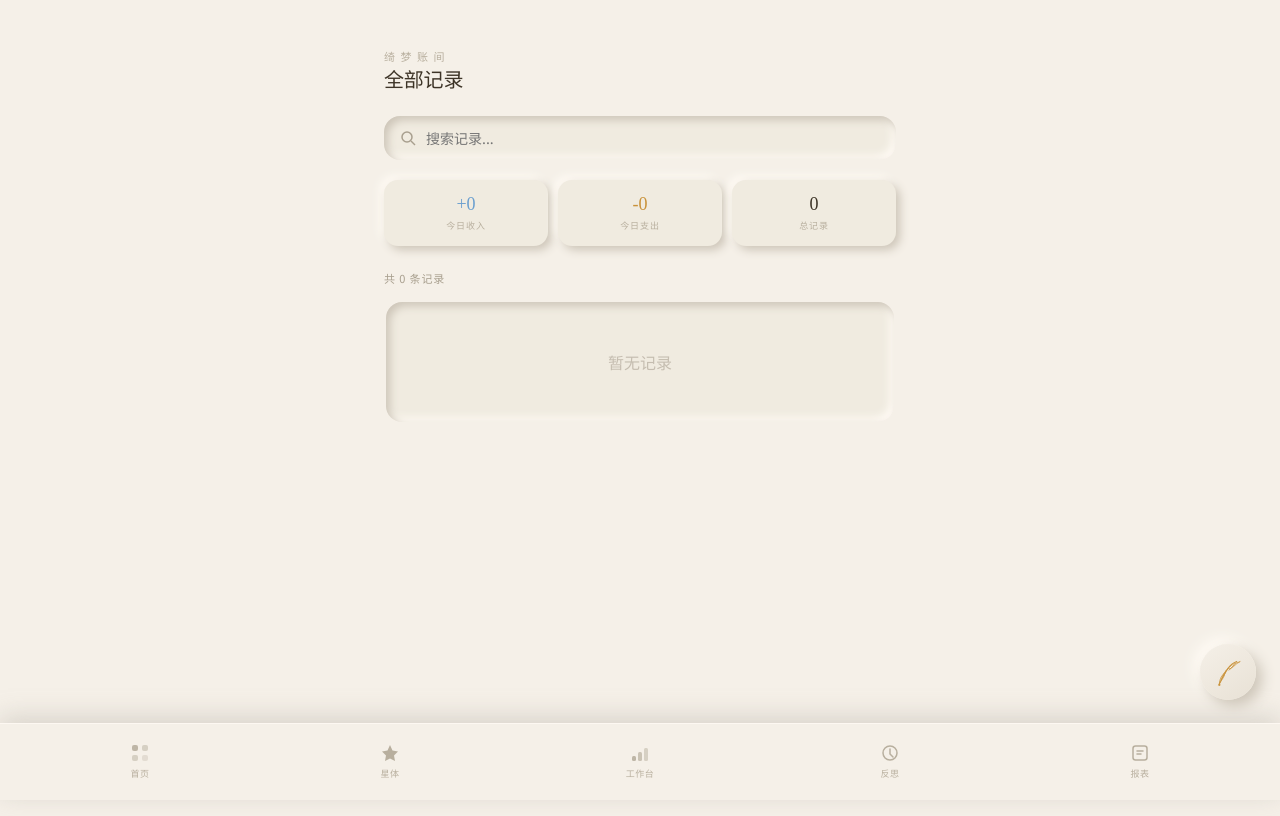
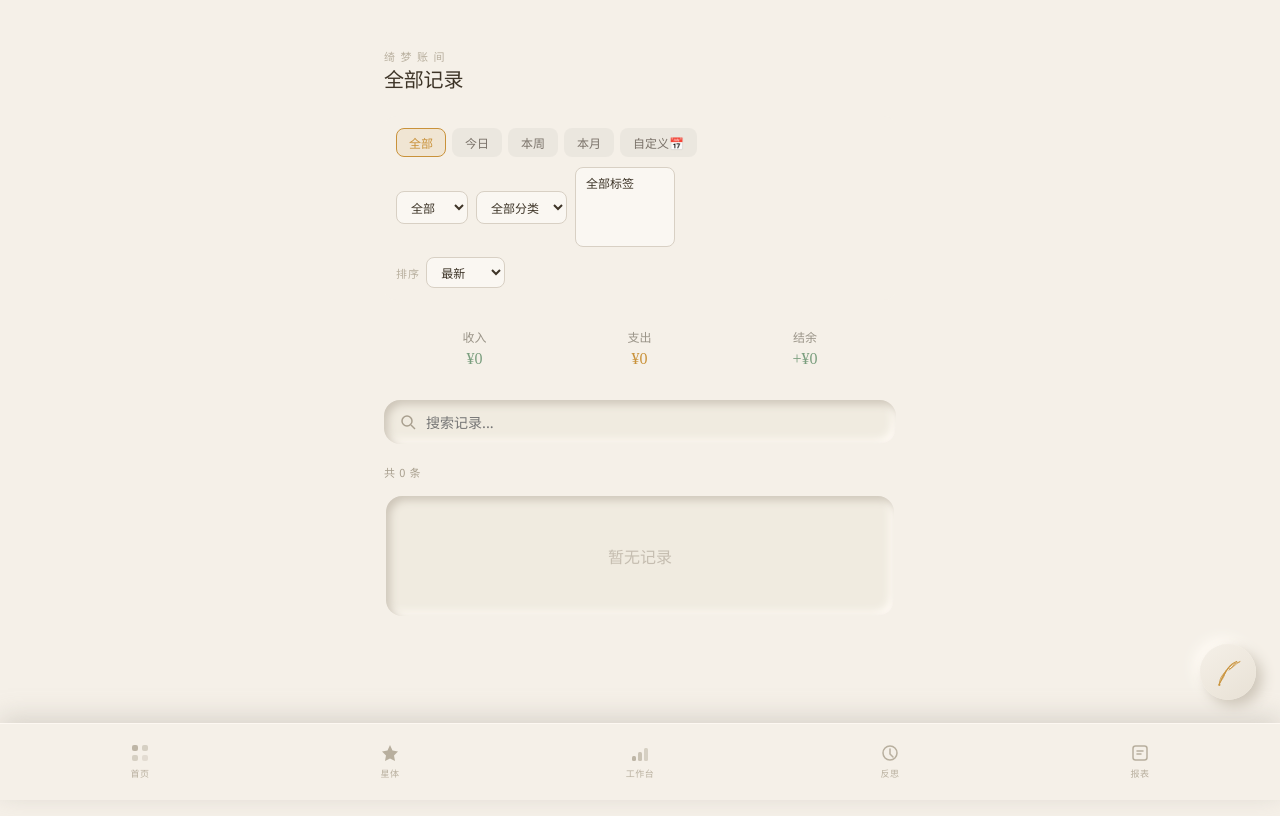
Before and after one commit to YMIR777/qimeng-vault, a React (Vite) app: page /records in a window 1280 px wide. Shown: the top 816 px of the page. Built offline with nearby package versions, Linux system fonts and the light colour scheme.

Commit message:
feat(records): integrate all filter/pagination components into Records page

```diff
--- a/src/pages/Records.tsx
+++ b/src/pages/Records.tsx
@@ -1,6 +1,11 @@
-import { useState, useMemo, useRef } from 'react';
+import { useState, useMemo, useRef, useEffect } from 'react';
 import { useLedger } from '../store/useLedger';
+import { useRecordsFilter } from '../hooks/useRecordsFilter';
+import { useRecordsInfinite } from '../hooks/useRecordsInfinite';
+import { useTags } from '../store/useTags';
 import type { Transaction } from '../store/db';
+import { RecordsFilterBar } from '../components/records/RecordsFilterBar';
+import { MonthlyStats } from '../components/records/MonthlyStats';
 
 const PLATFORMS = ['比心', '微信', '抖音', '小红书', '建行', '招行'];
 const EXPENSE_CATEGORIES = ['交通', '餐饮', '娱乐', '购物', '住房', '医疗', '通讯', '其他'];
@@ -259,14 +264,34 @@ function EditModal({ tx, onClose, onSave }: EditModalProps) {
 export function Records() {
   const pageRef = useRef<HTMLDivElement>(null);
   const { transactions, updateTransaction } = useLedger();
+  const { tags: allTags } = useTags();
   const [search, setSearch] = useState('');
   const [editingTx, setEditingTx] = useState<Transaction | null>(null);
 
-  const filteredTx = useMemo(() => {
-    const sorted = [...transactions].sort((a, b) => b.date - a.date);
-    if (!search.trim()) return sorted;
+  const {
+    filterState,
+    setTimeRange,
+    setCustomDateRange,
+    setType,
+    setCategory,
+    setTagIds,
+    setSort,
+    filteredTransactions,
+    monthlyStats,
+  } = useRecordsFilter(transactions);
+
+  const { visibleTransactions, loadMore, hasMore, reset } = useRecordsInfinite(filteredTransactions);
+
+  // Reset pagination when filter changes
+  useEffect(() => {
+    reset();
+  }, [filterState, reset]);
+
+  // Search-filtered subset (applied on top of useRecordsFilter)
+  const displayTransactions = useMemo(() => {
+    if (!search.trim()) return visibleTransactions;
     const q = search.trim().toLowerCase();
-    return sorted.filter(tx => {
+    return visibleTransactions.filter(tx => {
       const noteMatch = (tx.note || '').toLowerCase().includes(q);
       const catMatch = (tx.category || '').toLowerCase().includes(q);
       const platMatch = (tx.platform || '').toLowerCase().includes(q);
@@ -274,14 +299,38 @@ export function Records() {
       const bossMatch = (tx.bossName || '').toLowerCase().includes(q);
       return noteMatch || catMatch || platMatch || amountMatch || bossMatch;
     });
-  }, [transactions, search]);
+  }, [visibleTransactions, search]);
 
-  const todayIncome = transactions
-    .filter(t => t.type === 'income' && t.date >= new Date().setHours(0, 0, 0, 0))
-    .reduce((s, t) => s + t.amount, 0);
-  const todayExpense = transactions
-    .filter(t => t.type === 'expense' && t.date >= new Date().setHours(0, 0, 0, 0))
-    .reduce((s, t) => s + t.amount, 0);
+  // RecordsFilterBar uses a slightly different state shape — adapt it
+  const filterBarState = useMemo(() => ({
+    timeRange: filterState.timeRange,
+    customStart: filterState.customDateRange
+      ? new Date(filterState.customDateRange.start).toISOString().split('T')[0]
+      : undefined,
+    customEnd: filterState.customDateRange
+      ? new Date(filterState.customDateRange.end).toISOString().split('T')[0]
+      : undefined,
+    type: filterState.type as 'all' | 'income' | 'expense',
+    category: filterState.category,
+    tagIds: filterState.tagIds,
+    sort: filterState.sort,
+  }), [filterState]);
+
+  function handleSetTimeRange(range: 'all' | 'today' | 'week' | 'month' | 'custom') {
+    setTimeRange(range);
+  }
+
+  function handleSetCustomDateRange(start: string, end: string) {
+    if (!start || !end) return;
+    setCustomDateRange({
+      start: new Date(start).getTime(),
+      end: new Date(end).getTime() + 24 * 60 * 60 * 1000 - 1,
+    });
+  }
+
+  function handleSetCategory(category: string) {
+    setCategory(category === '全部' ? '' : category);
+  }
 
   return (
     <>
@@ -308,6 +357,25 @@ export function Records() {
             color: '#3d3427',
             letterSpacing: '-0.01em',
           }}>全部记录</h1>
+        </div>
+
+        {/* Filter bar */}
+        <div className="animate-in">
+          <RecordsFilterBar
+            filterState={filterBarState}
+            setTimeRange={handleSetTimeRange}
+            setCustomDateRange={handleSetCustomDateRange}
+            setType={setType}
+            setCategory={handleSetCategory}
+            setTagIds={setTagIds}
+            setSort={setSort}
+            allTags={allTags}
+          />
+        </div>
+
+        {/* Monthly stats */}
+        <div className="animate-in" style={{ marginBottom: '16px' }}>
+          <MonthlyStats stats={monthlyStats} />
         </div>
 
         {/* Search */}
@@ -354,45 +422,6 @@ export function Records() {
           )}
         </div>
 
-        {/* Stats row */}
-        <div className="animate-in" style={{
-          display: 'grid',
-          gridTemplateColumns: '1fr 1fr 1fr',
-          gap: '10px',
-          marginBottom: '24px',
-        }}>
-          <div style={{
-            background: '#f0ebe0',
-            borderRadius: '14px',
-            padding: '14px',
-            textAlign: 'center',
-            boxShadow: '4px 4px 10px #cdc5b8, -4px -4px 10px #fffbf5',
-          }}>
-            <div style={{ fontSize: '18px', color: '#6b9fcf', fontFamily: "'Noto Serif SC', serif" }}>+{todayIncome.toFixed(0)}</div>
-            <div style={{ fontSize: '9px', color: '#b8af9e', marginTop: '4px', letterSpacing: '0.1em' }}>今日收入</div>
-          </div>
-          <div style={{
-            background: '#f0ebe0',
-            borderRadius: '14px',
-            padding: '14px',
-            textAlign: 'center',
-            boxShadow: '4px 4px 10px #cdc5b8, -4px -4px 10px #fffbf5',
-          }}>
-            <div style={{ fontSize: '18px', color: '#c9923a', fontFamily: "'Noto Serif SC', serif" }}>-{todayExpense.toFixed(0)}</div>
-            <div style={{ fontSize: '9px', color: '#b8af9e', marginTop: '4px', letterSpacing: '0.1em' }}>今日支出</div>
-          </div>
-          <div style={{
-            background: '#f0ebe0',
-            borderRadius: '14px',
-            padding: '14px',
-            textAlign: 'center',
-            boxShadow: '4px 4px 10px #cdc5b8, -4px -4px 10px #fffbf5',
-          }}>
-            <div style={{ fontSize: '18px', color: '#3d3427', fontFamily: "'Noto Serif SC', serif" }}>{transactions.length}</div>
-            <div style={{ fontSize: '9px', color: '#b8af9e', marginTop: '4px', letterSpacing: '0.1em' }}>总记录</div>
-          </div>
-        </div>
-
         {/* Results count */}
         <div className="animate-in" style={{
           fontSize: '11px',
@@ -400,19 +429,21 @@ export function Records() {
           marginBottom: '12px',
           letterSpacing: '0.08em',
         }}>
-          {search ? `搜索「${search}」找到 ${filteredTx.length} 条` : `共 ${filteredTx.length} 条记录`}
+          {search
+            ? `搜索「${search}」找到 ${displayTransactions.length} 条`
+            : `共 ${displayTransactions.length} 条${displayTransactions.length < filteredTransactions.length ? `（共 ${filteredTransactions.length} 条）` : ''}`}
         </div>
 
         {/* Transaction list */}
         <div className="animate-in" style={{
-          maxHeight: 'calc(100dvh - 340px)',
+          maxHeight: 'calc(100dvh - 420px)',
           overflowY: 'auto',
           padding: '4px 2px',
           display: 'flex',
           flexDirection: 'column',
           gap: '10px',
         }}>
-          {filteredTx.length === 0 ? (
+          {displayTransactions.length === 0 ? (
             <div style={{
               textAlign: 'center',
               padding: '48px 24px',
@@ -424,7 +455,7 @@ export function Records() {
               {search ? '没有找到匹配的记录' : '暂无记录'}
             </div>
           ) : (
-            filteredTx.map(tx => (
+            displayTransactions.map(tx => (
               <div
                 key={tx.id}
                 style={{
@@ -541,6 +572,27 @@ export function Records() {
             ))
           )}
         </div>
+
+        {/* Load more */}
+        {hasMore && (
+          <div style={{ textAlign: 'center', padding: '16px' }}>
+            <button
+              onClick={loadMore}
+              style={{
+                padding: '10px 24px',
+                borderRadius: '10px',
+                border: '1.5px solid #d8d0c4',
+                background: '#f0ebe0',
+                color: '#7a7269',
+                fontFamily: "'Noto Sans SC', sans-serif",
+                fontSize: '13px',
+                cursor: 'pointer',
+              }}
+            >
+              加载更多
+            </button>
+          </div>
+        )}
       </div>
 
       {/* 编辑弹窗 */}
--- /dev/null
+++ b/src/store/useTags.ts
@@ -0,0 +1,13 @@
+import { useState, useEffect } from 'react';
+import { db } from './db';
+import type { Tag } from './db';
+
+export function useTags() {
+  const [tags, setTags] = useState<Tag[]>([]);
+
+  useEffect(() => {
+    db.tags.orderBy('count').reverse().toArray().then(setTags);
+  }, []);
+
+  return { tags };
+}
```
